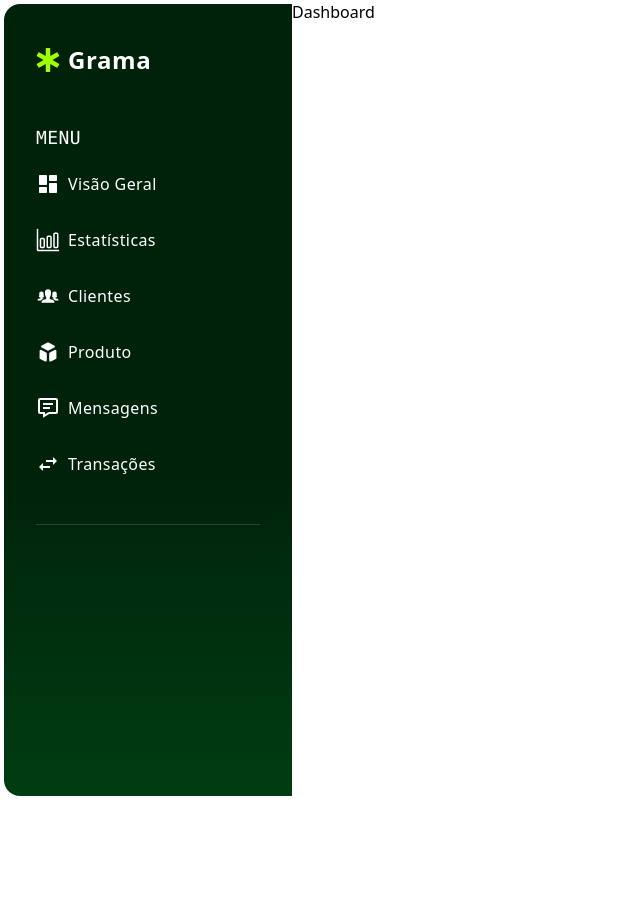
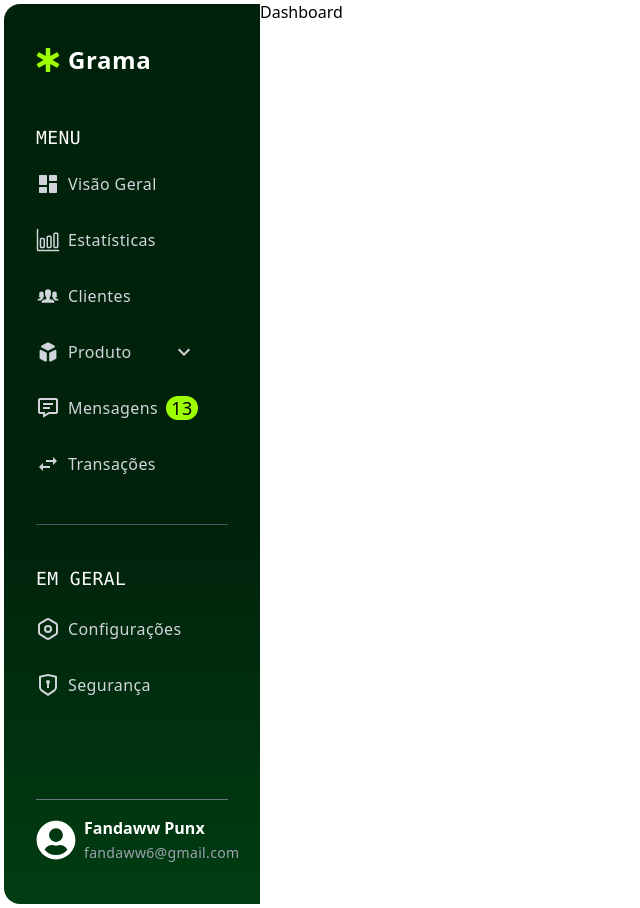
Before and after one commit to capaolab/grama, a Next.js app in the folder grama/: page /dashboard in a window 1280 px wide. Shown: the whole page, without its empty margins (0-640 px from the left). Before the commit the page ends 800 px from the top, so only its background shows below. Built offline with nearby package versions, Linux system fonts and the light colour scheme.

Commit message:
feat: fineshed initial menu template

```diff
--- a/grama/src/app/globals.css
+++ b/grama/src/app/globals.css
@@ -73,8 +73,16 @@
     *
     */
     .navBar-link {
-        @apply relative py-2 text-lg flex items-center gap-2
+        @apply relative py-2 text-lg text-gray-300 flex items-center gap-2
     }
+
+    /* OTHERS
+    *
+    */
+    .trasition-effect {
+      @apply transition ease-in-out duration-0 hover:duration-700
+    }
+
 }
 
 @layer utilities {
--- a/grama/src/components/SideBar.jsx
+++ b/grama/src/components/SideBar.jsx
@@ -1,23 +1,24 @@
 import Link from "next/link";
-import { FaStarOfLife } from "react-icons/fa";
-import { RiDashboardFill } from "react-icons/ri";
+import { FaStarOfLife, FaUserCircle } from "react-icons/fa";
+import { RiDashboardFill, RiShieldKeyholeLine } from "react-icons/ri";
 import { IoBarChartOutline } from "react-icons/io5";
 import { IoIosPeople } from "react-icons/io";
 import { HiCube } from "react-icons/hi";
 import { BiMessageDetail } from "react-icons/bi";
-import { MdSwapHoriz } from "react-icons/md"
+import { MdSwapHoriz, MdOutlineKeyboardArrowDown } from "react-icons/md"
+import { TbSettings2 } from "react-icons/tb";
 
 function SideBar() {
   return (
     <nav
-      className="min-h-[40rem] max-h-screen ml-1 my-1 w-72 py-10 px-8 primary-gradient
-     text-white flex-none rounded-l-2xl"
+      className="relative flex flex-col min-h-[900px] max-h-screen ml-1 my-1 w-64 py-10 px-8 primary-gradient
+     text-white shrink-0 rounded-l-2xl trasition-effect"
     >
       <Link href='#' className="flex items-center gap-2">
         <FaStarOfLife className="text-2xl text-secondary-1" />
         <h3 className="font-semibold">Grama</h3>
       </Link>
-      <span className="block font-mono text-lg mt-12">MENU</span>
+      <h3 className="block font-mono text-lg mt-12">MENU</h3>
       <li className="list-none flex flex-col mt-3 gap-4">
         <ul>
           <Link href="#" className="navBar-link group">
@@ -26,7 +27,7 @@ function SideBar() {
             >
             </div>
             <RiDashboardFill className="text-2xl group-hover:text-secondary-1" />
-            <p className="group-hover:font-semibold text-white">Visão Geral</p>
+            <p className="group-hover:font-semibold">Visão Geral</p>
           </Link>
         </ul>
         <ul>
@@ -36,7 +37,7 @@ function SideBar() {
             >
             </div>
             <IoBarChartOutline className="text-2xl group-hover:text-secondary-1" />
-            <p className="group-hover:font-semibold text-white">Estatísticas</p>
+            <p className="group-hover:font-semibold">Estatísticas</p>
           </Link>
         </ul>
         <ul>
@@ -46,7 +47,7 @@ function SideBar() {
             >
             </div>
             <IoIosPeople className="text-2xl group-hover:text-secondary-1" />
-            <p className="group-hover:font-semibold text-white">Clientes</p>
+            <p className="group-hover:font-semibold">Clientes</p>
           </Link>
         </ul>
         <ul>
@@ -56,7 +57,8 @@ function SideBar() {
             >
             </div>
             <HiCube className="text-2xl group-hover:text-secondary-1" />
-            <p className="group-hover:font-semibold text-white">Produto</p>
+            <p className="group-hover:font-semibold">Produto</p>
+            <MdOutlineKeyboardArrowDown className="text-2xl ml-8 group-hover:text-secondary-1" />
           </Link>
         </ul>
         <ul>
@@ -66,7 +68,8 @@ function SideBar() {
             >
             </div>
             <BiMessageDetail className="text-2xl group-hover:text-secondary-1" />
-            <p className="group-hover:font-semibold text-white">Mensagens</p>
+            <p className="group-hover:font-semibold">Mensagens</p>
+            <div className="w-8 h-6 bg-secondary-1 text-black rounded-full flex justify-center items-center">13</div>
           </Link>
         </ul>
         <ul>
@@ -76,11 +79,40 @@ function SideBar() {
             >
             </div>
             <MdSwapHoriz className="text-2xl group-hover:text-secondary-1" />
-            <p className="group-hover:font-semibold text-white">Transações</p>
+            <p className="group-hover:font-semibold">Transações</p>
           </Link>
         </ul>
-        <hr className="my-6 border-[#52525296]" />
+        <hr className="my-6 border-gray-600" />
+        <h3 className="block font-mono text-lg ">EM GERAL</h3>
+        <ul>
+          <Link href="#" className="navBar-link group">
+            <div
+              className="absolute -left-8 w-[0.4rem] h-11 hidden group-hover:block bg-secondary-1 rounded-r-md"
+            >
+            </div>
+            <TbSettings2 className="text-2xl group-hover:text-secondary-1" />
+            <p className="group-hover:font-semibold">Configurações</p>
+          </Link>
+        </ul>
+        <ul>
+          <Link href="#" className="navBar-link group">
+            <div
+              className="absolute -left-8 w-[0.4rem] h-11 hidden group-hover:block bg-secondary-1 rounded-r-md"
+            >
+            </div>
+            <RiShieldKeyholeLine className="text-2xl group-hover:text-secondary-1" />
+            <p className="group-hover:font-semibold">Segurança</p>
+          </Link>
+        </ul>
       </li>
+      <hr className="mt-auto mb-4 border-gray-500" />
+      <div className="flex items-center gap-2">
+        <FaUserCircle className="text-white text-[2.5rem] shrink-0" />
+        <div>
+          <h4 className="font-semibold">Fandaww Punx</h4>
+          <span className="text-sm text-gray-400">fandaww6@gmail.com</span>
+        </div>
+      </div>
     </nav>
   )
 }
```
Also changed, not shown: 1 other file (tests, documents, lock files or other folders).
